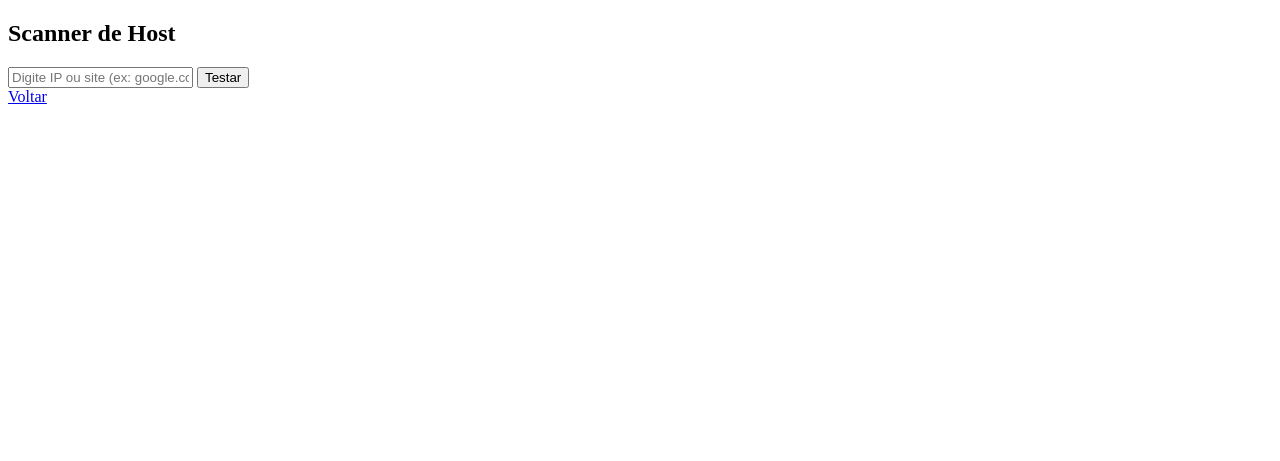
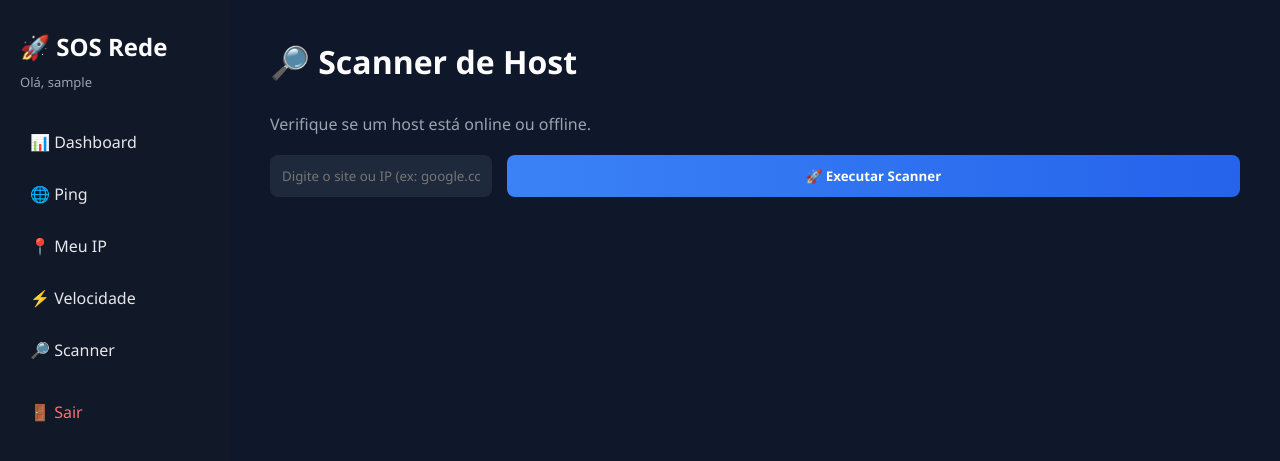
Before and after one commit to rendreson2020moreira-pixel/sos-rede-facil, a Flask app: page /scanner in a window 1280 px wide. Shown: the top 461 px of the page. Run offline with Flask 3, Linux system fonts and the light colour scheme; a user stored in the database is signed in.

Commit message:
Layout SaaS aplicado ao Scanner

```diff
--- a/templates/scanner.html
+++ b/templates/scanner.html
@@ -2,22 +2,54 @@
 <html lang="pt-br">
 <head>
     <meta charset="UTF-8">
-    <title>Scanner de Rede</title>
+    <meta name="viewport" content="width=device-width, initial-scale=1.0">
+    <title>Scanner — SOS Rede Fácil</title>
+    <link rel="stylesheet" href="{{ url_for('static', filename='style.css') }}">
 </head>
-<body>
 
-<h2>Scanner de Host</h2>
+<body class="dashboard-body">
 
-<form method="POST">
-    <input type="text" name="host" placeholder="Digite IP ou site (ex: google.com)" required>
-    <button type="submit">Testar</button>
-</form>
+<div class="dashboard">
 
-{% if resultado %}
-<pre>{{ resultado }}</pre>
-{% endif %}
+    <!-- SIDEBAR -->
+    <aside class="sidebar">
+        <h2>🚀 SOS Rede</h2>
+        <p class="user">Olá, {{ session.usuario }}</p>
 
-<a href="/painel">Voltar</a>
+        <nav>
+            <a href="/painel">📊 Dashboard</a>
+            <a href="/ping">🌐 Ping</a>
+            <a href="/ip">📍 Meu IP</a>
+            <a href="/velocidade">⚡ Velocidade</a>
+            <a href="/scanner">🔎 Scanner</a>
+            <a href="/logout" class="logout">🚪 Sair</a>
+        </nav>
+    </aside>
+
+    <!-- CONTEÚDO -->
+    <main class="content">
+
+        <h1>🔎 Scanner de Host</h1>
+        <p style="color:#9ca3af; margin-bottom:20px;">
+            Verifique se um host está online ou offline.
+        </p>
+
+        <form method="POST" class="ping-form">
+            <input type="text" name="host" placeholder="Digite o site ou IP (ex: google.com)" required>
+            <button type="submit" class="btn-login">
+                🚀 Executar Scanner
+            </button>
+        </form>
+
+        {% if resultado %}
+            <div class="resultado-box">
+                {{ resultado }}
+            </div>
+        {% endif %}
+
+    </main>
+
+</div>
 
 </body>
 </html>
```
